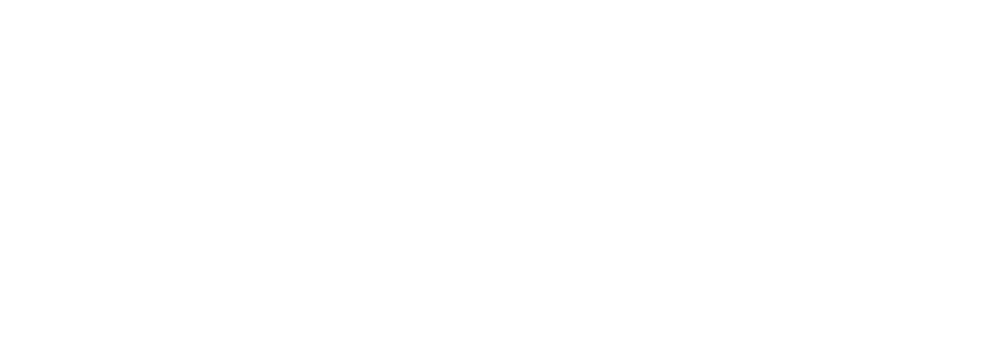
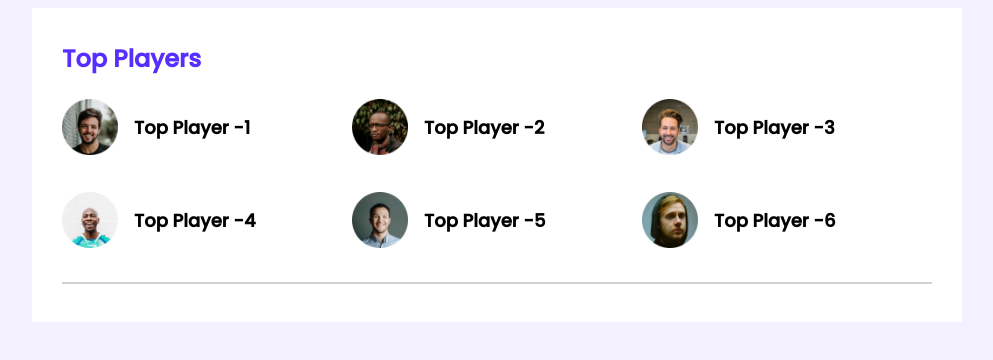
Before and after one commit to ferdaous-wahid/leader-board-css, a plain HTML site: page index.html in a window 1280 px wide. Shown: the whole page, without its empty margins (143-1136 px from the left). Drawn offline with Linux system fonts and the light colour scheme.

Commit message:
update website

```diff
--- a/index.html
+++ b/index.html
@@ -1,5 +1,6 @@
 <!DOCTYPE html>
 <html lang="en">
+
 <head>
   <meta charset="UTF-8">
   <meta http-equiv="X-UA-Compatible" content="IE=edge">
@@ -7,7 +8,49 @@
   <title>Document</title>
   <link rel="stylesheet" href="styles/style.css">
 </head>
+
 <body>
+  <header>
 
+  </header>
+  <main>
+    <!-- top players and top blog -->
+    <section class="container">
+      <div class="top-players ">
+        <h2 class="section-title">Top Players</h2>
+        <div class="players">
+          <div class="player">
+            <img src="images/players/player-1.png" alt="">
+            <h3 class="player-name">Top Player -1</h3>
+          </div>
+          <div class="player">
+            <img src="images/players/player-2.png" alt="">
+            <h3 class="player-name">Top Player -2</h3>
+          </div>
+          <div class="player">
+            <img src="images/players/player-3.png" alt="">
+            <h3 class="player-name">Top Player -3</h3>
+          </div>
+          <div class="player">
+            <img src="images/players/player-4.png" alt="">
+            <h3 class="player-name">Top Player -4</h3>
+          </div>
+          <div class="player">
+            <img src="images/players/player-5.png" alt="">
+            <h3 class="player-name">Top Player -5</h3>
+          </div>
+          <div class="player">
+            <img src="images/players/player-6.png" alt="">
+            <h3 class="player-name">Top Player -6</h3>
+          </div>
+        </div>
+      </div>
+      <hr>
+    </section>
+  </main>
+  <footer>
+
+  </footer>
 </body>
+
 </html>
--- a/styles/style.css
+++ b/styles/style.css
@@ -0,0 +1,54 @@
+/* fonts */
+@import url('https://fonts.googleapis.com/css2?family=Poppins:wght@500&display=swap');
+
+/* common styles or utilities */
+body {
+  font-family: 'Poppins', sans-serif;
+  background-color: #F3F1FF;
+}
+
+.container {
+  background-color: #ffffff;
+  width: 870px;
+  padding: 30px;
+}
+
+main {
+  display: flex;
+  justify-content: center;
+}
+
+hr{
+  border: 1px solid #D1D1D1;
+}
+
+/* top players style */
+.top-players{
+  margin-bottom: 30px;
+}
+.section-title {
+  color: #562EFF;
+  font-size: 24px;
+  margin-top: 3px;
+}
+
+.players {
+  display: grid;
+  grid-template-columns: repeat(3, 1fr);
+  grid-row-gap: 30px;
+}
+
+.player {
+  display: flex;
+  align-items: center;
+}
+
+.player img {
+  width: 56px;
+  height: 56px;
+}
+
+.player-name {
+  margin-left: 16px;
+  font-size: 18px;
+}
```
